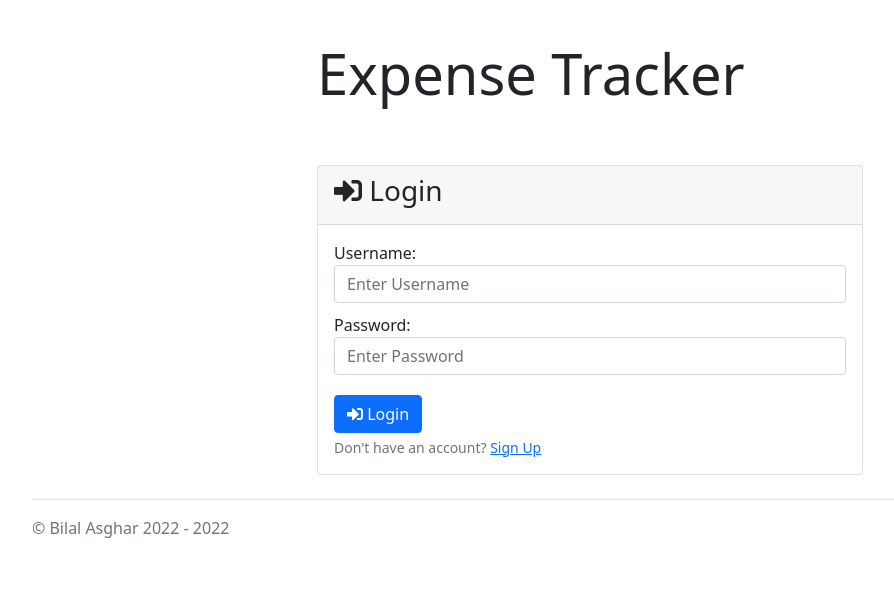
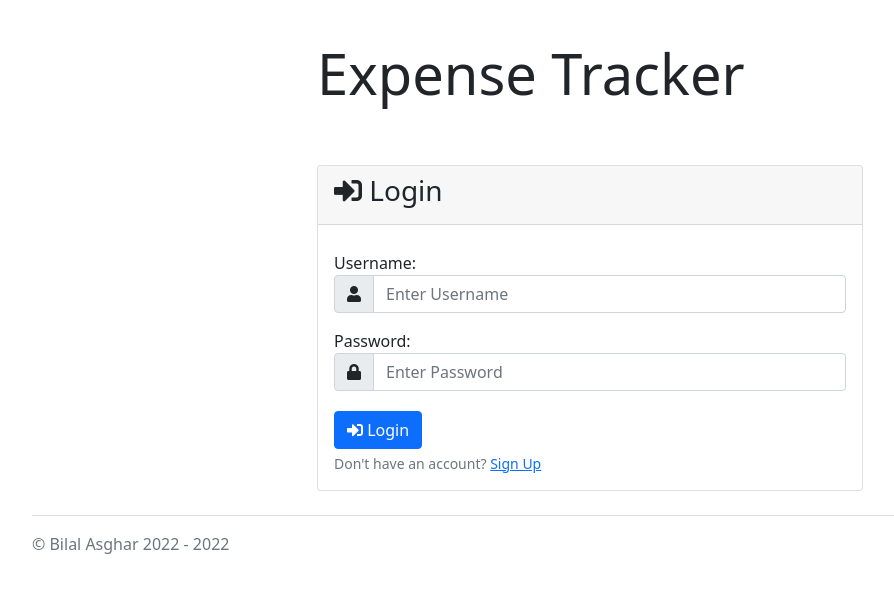
Before and after one commit to Batman08/ExpenseTracker, a PHP site: page /Login/Login.php in a window 1280 px wide. Shown: the top 593 px of the page, without its empty margins (50-944 px from the left). Run offline with PHP 8.4, Linux system fonts and the light colour scheme; the visitor is signed in with stand-in values (Sample User, id 1).

Commit message:
update login form

```diff
--- a/src/Login/Login_Content.php
+++ b/src/Login/Login_Content.php
@@ -12,13 +12,20 @@
             </div>
             <div class="card-body">
                 <form id="formLogin" method='POST'>
-                    <div class="form-group">
+                <div class="form-group" style="margin-top: 10px;">
                         <label for="username">Username:</label>
-                        <input type="text" class="form-control" id="txtUsername" name="txtUsername" placeholder="Enter Username" maxlength="256" required>
                     </div>
+                    <div class="input-group mb-3">
+                        <span class="input-group-text" id="basic-addon1"><i class="fas fa-user"></i></span>
+                        <input type="text" class="form-control" id="txtUsername" name="txtUsername" placeholder="Enter Username" aria-describedby="basic-addon1" maxlength="256" required>
+                    </div>
+
                     <div class="form-group" style="margin-top: 10px;">
                         <label for="username">Password:</label>
-                        <input type="password" class="form-control" id="txtPassword" placeholder="Enter Password" maxlength="256" required>
+                    </div>
+                    <div class="input-group mb-3">
+                        <span class="input-group-text" id="basic-addon1"><i class="fas fa-lock"></i></span>
+                        <input type="password" class="form-control" id="txtPassword" placeholder="Enter Password" maxlength="256" aria-describedby="basic-addon1" required>
                     </div>
                     <div class="form-group" style="margin-top: 20px;">
                         <button type="submit" class="btn btn-primary btn-block"><i class="fas fa-sign-in-alt"></i> Login</button>
```
